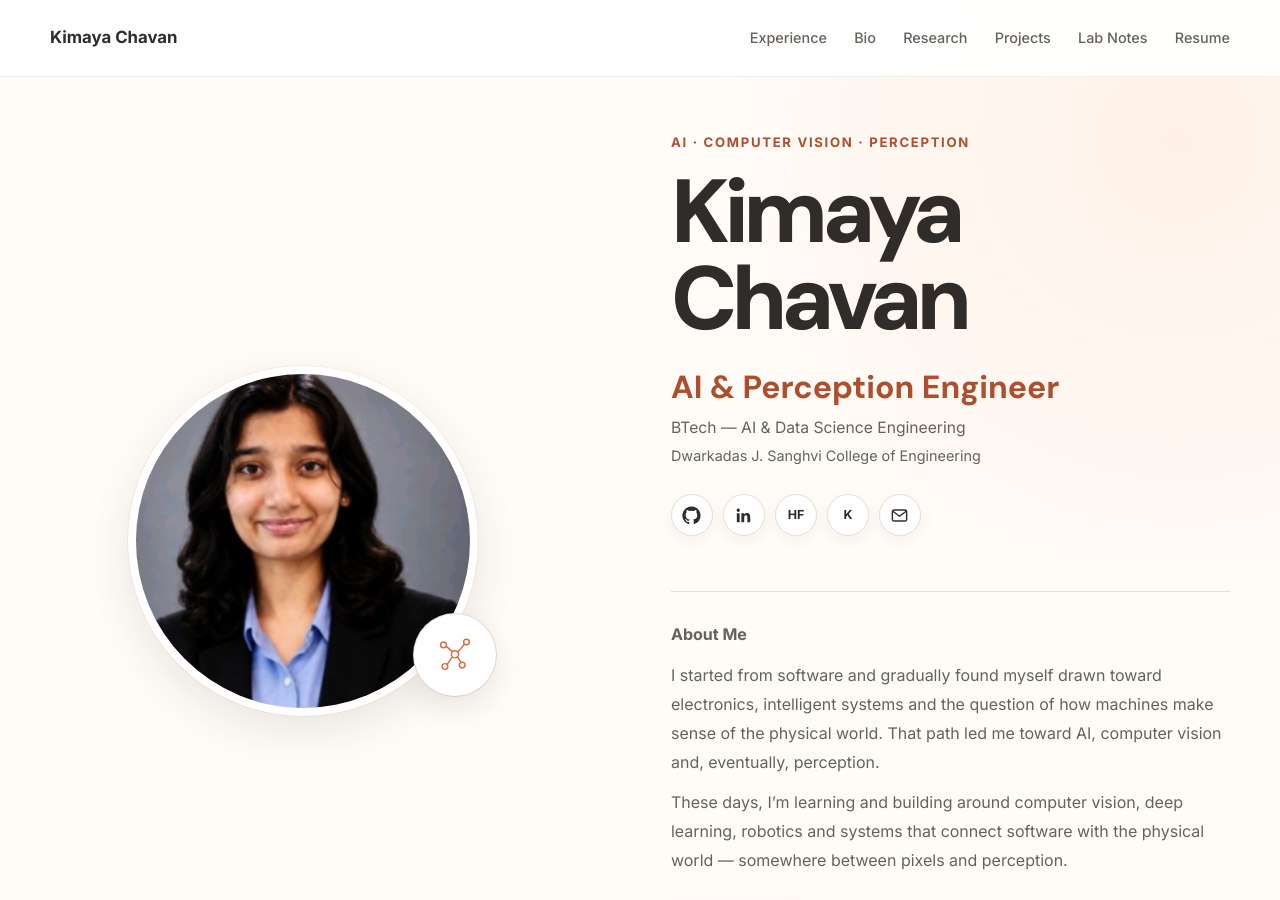
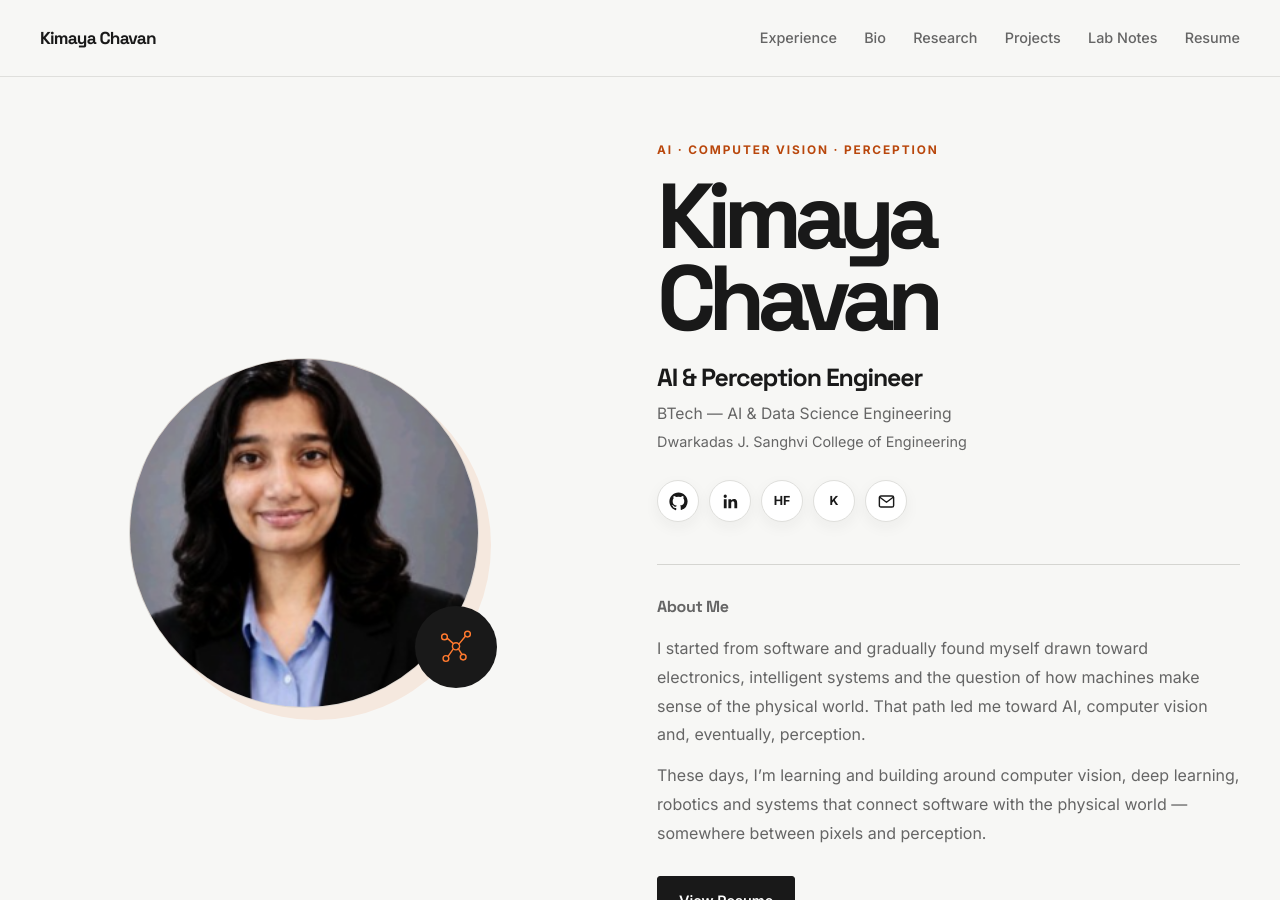
Before and after one commit to kimiko-11/kimiko-11, a Jekyll site: the page built from _pages/home.md, in a window 1280 px wide and 900 px high. Built offline with Jekyll 4.4.1, drawn with Linux system fonts in a browser that asks for light colours.

Commit message:
Redesign portfolio with light-tech black white orange theme

```diff
--- a/assets/css/kimaya.css
+++ b/assets/css/kimaya.css
@@ -1,6 +1,6 @@
 /* Kimaya Chavan — portfolio styles (warm editorial palette) */
 
-@import url('https://fonts.googleapis.com/css2?family=DM+Sans:wght@400;500;600;700;800&family=Inter:wght@400;500;600;700&display=swap');
+@import url('https://fonts.googleapis.com/css2?family=Space+Grotesk:wght@400;500;600;700&family=DM+Sans:wght@400;500;600;700;800&family=Inter:wght@400;500;600;700&display=swap');
 
 :root {
   --kc-white: #FFFCF8;
@@ -730,3 +730,277 @@ h1, h2, h3,
   border-left-color: var(--kc-orange);
   box-shadow: 0 6px 20px rgba(100, 65, 43, 0.06);
 }
+
+
+/* =========================
+   LIGHT-TECH REDESIGN
+   Monochrome foundation + vivid orange
+   ========================= */
+:root {
+  --kc-white: #F7F7F5;
+  --kc-peach: #FFF0E7;
+  --kc-orange-light: #FFD7C2;
+  --kc-orange: #FF792E;
+  --kc-orange-deep: #B9470C;
+  --kc-orange-dark: #D95716;
+  --kc-text: #191919;
+  --kc-muted: #656565;
+  --kc-border: #DFDFDC;
+  --kc-sage: #F0F0EE;
+  --kc-sage-text: #333333;
+  --kc-amber: #F0F0EE;
+  --kc-max-width: 1200px;
+}
+
+body {
+  color: var(--kc-text);
+  background: var(--kc-white);
+  font-family: "Inter", -apple-system, BlinkMacSystemFont, "Segoe UI", sans-serif;
+}
+
+h1, h2, h3, h4,
+.kc-home__title,
+.kc-page__title,
+.kc-card__num,
+.kc-nav__brand {
+  font-family: "Space Grotesk", "DM Sans", sans-serif;
+}
+
+.kc-nav {
+  background: rgba(247, 247, 245, 0.94);
+  border-bottom-color: var(--kc-border);
+}
+
+.kc-nav__brand {
+  font-size: 1.08rem;
+  letter-spacing: -0.045em;
+}
+
+.kc-nav__links a:hover,
+.kc-nav__links a:focus-visible,
+.kc-nav__links a.is-active {
+  color: var(--kc-orange-deep);
+}
+
+.kc-home {
+  padding-top: 64px;
+  padding-bottom: 76px;
+}
+
+.kc-home__inner {
+  gap: clamp(44px, 7vw, 100px);
+}
+
+.kc-profile__photo {
+  border: 1px solid #D8D8D4;
+  box-shadow: 12px 12px 0 rgba(255, 121, 46, 0.13);
+  filter: saturate(0.82);
+}
+
+.kc-profile__network {
+  color: var(--kc-orange);
+  background: #191919;
+  box-shadow: none;
+}
+
+.kc-home__eyebrow,
+.kc-page__eyebrow {
+  color: var(--kc-orange-deep);
+  letter-spacing: 0.16em;
+  font-size: 0.74rem;
+}
+
+.kc-home h1 {
+  font-family: "Space Grotesk", sans-serif;
+  font-size: clamp(3.5rem, 7.2vw, 6.8rem);
+  line-height: 0.9;
+  letter-spacing: -0.085em;
+  font-weight: 700;
+}
+
+.kc-home__statement {
+  margin: 0 0 24px;
+  color: #191919;
+  font-family: "Space Grotesk", sans-serif;
+  font-size: clamp(1.08rem, 1.65vw, 1.38rem);
+  font-weight: 600;
+  letter-spacing: -0.055em;
+  line-height: 1.25;
+  white-space: nowrap;
+}
+
+.kc-home__statement span {
+  color: var(--kc-orange);
+}
+
+.kc-home__title {
+  margin-top: 22px;
+  color: #191919;
+  font-size: clamp(1.2rem, 2vw, 1.55rem);
+  letter-spacing: -0.045em;
+}
+
+.kc-home__about {
+  margin-top: 42px;
+  border-top-color: #D5D5D1;
+}
+
+.kc-home__about-label {
+  font-family: "Space Grotesk", sans-serif;
+  font-size: 1.08rem;
+  letter-spacing: -0.025em;
+}
+
+.kc-button {
+  background: #191919;
+  border: 1px solid #191919;
+  border-radius: 3px;
+  box-shadow: none;
+}
+
+.kc-button:hover,
+.kc-button:focus-visible {
+  color: #191919;
+  background: var(--kc-orange);
+  border-color: var(--kc-orange);
+}
+
+.kc-selected {
+  padding-top: 26px;
+  background: #EFEFED;
+  border-top: 1px solid #E0E0DC;
+}
+
+.kc-selected__head h2 {
+  font-family: "Space Grotesk", sans-serif;
+  font-size: clamp(1.65rem, 3vw, 2.15rem);
+  letter-spacing: -0.06em;
+}
+
+.kc-selected__head a {
+  color: var(--kc-orange-deep);
+}
+
+.kc-card {
+  position: relative;
+  overflow: hidden;
+  background: #F9F9F7;
+  border: 1px solid #D7D7D3;
+  border-radius: 4px;
+  box-shadow: none;
+  transition: border-color 0.18s ease, transform 0.18s ease;
+}
+
+.kc-card::before {
+  content: "";
+  position: absolute;
+  top: 0;
+  left: 0;
+  width: 3px;
+  height: 100%;
+  background: var(--kc-orange);
+  transform: scaleY(0);
+  transform-origin: bottom;
+  transition: transform 0.18s ease;
+}
+
+.kc-card:hover {
+  border-color: #AFAFAC;
+  transform: translateY(-3px);
+}
+
+.kc-card:hover::before {
+  transform: scaleY(1);
+}
+
+.kc-card__num {
+  color: var(--kc-orange-deep);
+  font-size: 0.82rem;
+}
+
+.kc-card h3 {
+  font-family: "Space Grotesk", sans-serif;
+  letter-spacing: -0.035em;
+}
+
+.kc-tags li,
+.kc-tags li:nth-child(3n + 1),
+.kc-tags li:nth-child(3n + 2),
+.kc-tags li:nth-child(3n) {
+  color: #333333;
+  background: #EFEFED;
+  border: 1px solid #DDDDDA;
+  border-radius: 3px;
+  font-weight: 500;
+}
+
+.kc-tags li:nth-child(3n + 1) {
+  color: #A83D08;
+  background: #FFF0E7;
+  border-color: #FFD7C2;
+}
+
+.kc-page--projects .kc-item {
+  background: #FAFAF8;
+  border: 1px solid #DADAD6;
+  border-left: 3px solid var(--kc-orange);
+  border-radius: 4px;
+  box-shadow: none;
+}
+
+.kc-page--projects .kc-item h3 {
+  color: #191919;
+  font-family: "Space Grotesk", sans-serif;
+  letter-spacing: -0.035em;
+}
+
+.kc-page--projects .kc-item:hover {
+  box-shadow: 0 8px 24px rgba(25, 25, 25, 0.06);
+}
+
+.kc-page--projects .kc-item__stack {
+  color: #333333 !important;
+  background: #EFEFED;
+  border-color: #DDDDDA;
+  border-radius: 3px;
+}
+
+.kc-footer {
+  background: #191919;
+  border-top: 0;
+}
+
+.kc-footer p,
+.kc-footer a {
+  color: #D4D4D0;
+}
+
+.kc-footer a:hover {
+  color: var(--kc-orange);
+}
+
+:focus-visible {
+  outline: 2px solid var(--kc-orange);
+  outline-offset: 4px;
+}
+
+@media (max-width: 850px) {
+  .kc-home__statement {
+    white-space: normal;
+    max-width: 100%;
+  }
+
+  .kc-profile__photo {
+    box-shadow: 8px 8px 0 rgba(255, 121, 46, 0.13);
+  }
+}
+
+@media (max-width: 560px) {
+  .kc-home__statement {
+    font-size: clamp(1.05rem, 4.4vw, 1.25rem);
+  }
+
+  .kc-card {
+    padding: 23px;
+  }
+}
```
